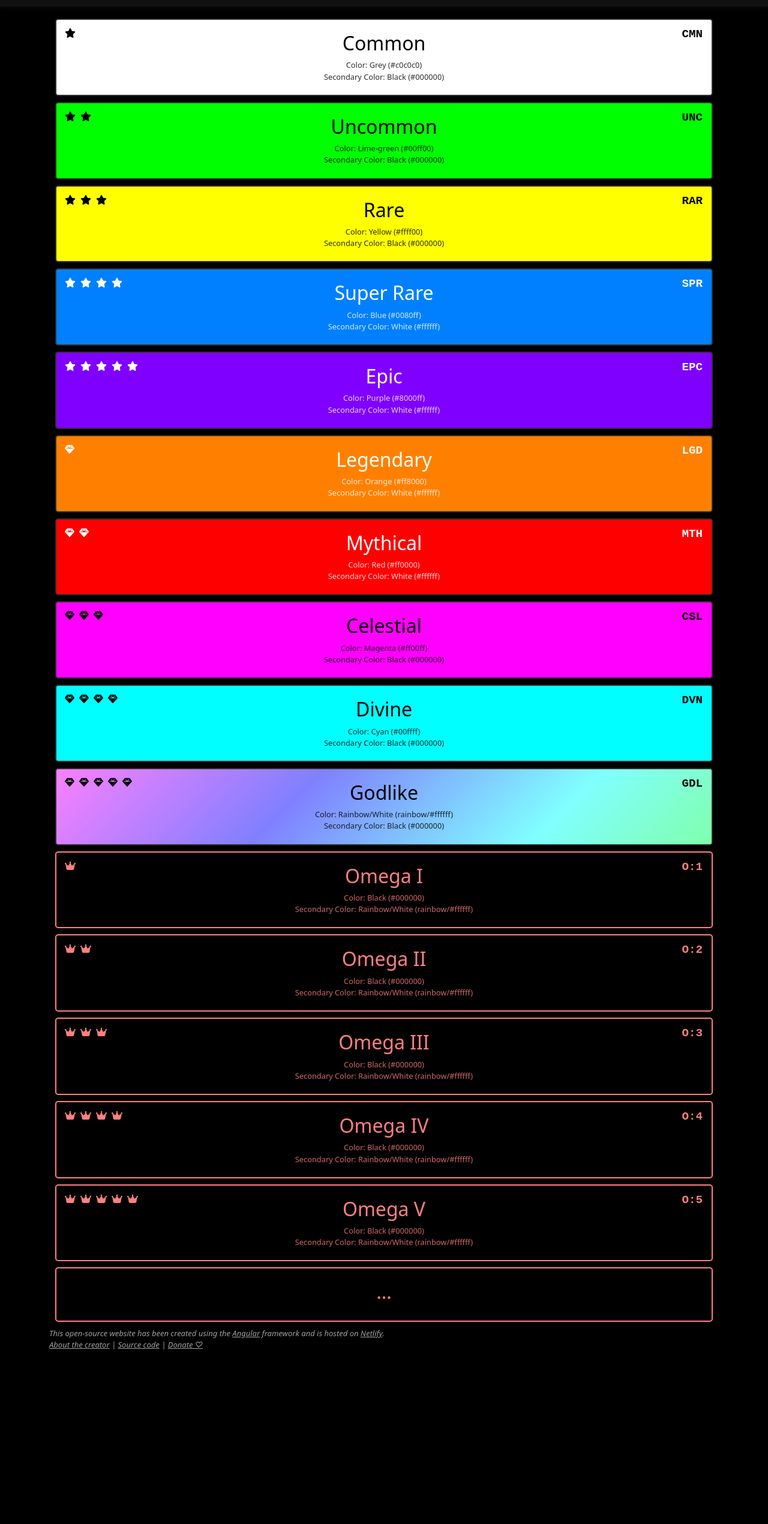
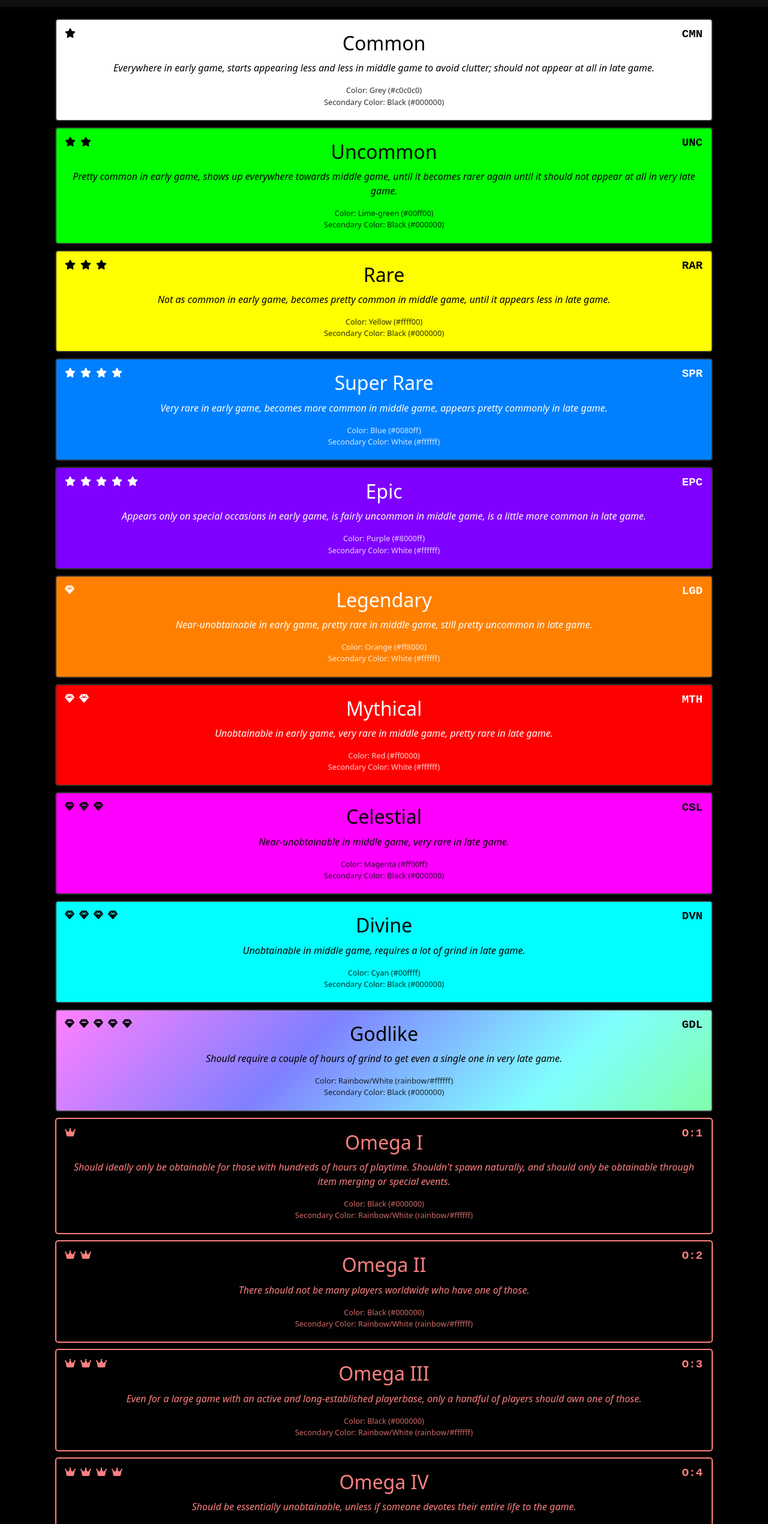
Before and after one commit to Ascyt/rarities, an Angular app: page /main in a window 1280 px wide. Shown: the part 66-2606 px from the top of the page at 60% size. Before the commit the page ends 2326 px from the top, so only its background shows below. Built offline with nearby package versions, Linux system fonts and the light colour scheme.

Commit message:
Added item descriptions

```diff
--- a/src/app/rarity-list/rarity-list.component.html
+++ b/src/app/rarity-list/rarity-list.component.html
@@ -13,12 +13,11 @@
 
         <h2>{{rarity.name}}</h2>
 
-        <div class="description">
+        <p class="description">{{rarity.description}}</p>
+
+        <div class="color-info">
             <span>Color: {{rarity.color}} ({{rarity.colorHex}})</span><br>
             <span>Secondary Color: {{rarity.secondaryColor}} ({{rarity.secondaryColorHex}})</span><br>
         </div>
     </li>
-    <li class="omega">
-        <h2>...</h2>
-    </li>
 </ul>
--- a/src/app/rarity-list/rarity-list.component.scss
+++ b/src/app/rarity-list/rarity-list.component.scss
@@ -14,10 +14,15 @@ li {
     border: 2px solid var(--back-mid);
     position: relative;
 }
-.description {
+.color-info {
     font-size: 0.8em;
     font-weight: normal;
     opacity: 0.825;
+}
+.description {
+    font-weight: normal;
+    margin-top: 10px;
+    font-style: italic;
 }
 .icons {
     position: absolute;
--- a/src/app/rarity-list/rarity-list.component.ts
+++ b/src/app/rarity-list/rarity-list.component.ts
@@ -14,6 +14,7 @@ interface Rarity {
   iconClass: any; // ['fas', 'star'] or ['fas', 'gem'] or ['fas', 'crown']. Not sure why type string[] doesn't work.
   iconAmount: number;
   abbreviation: string;
+  description: string|undefined;
 }
 @Component({
   selector: 'app-rarity-list',
@@ -28,20 +29,20 @@ export class RarityListComponent {
   }
 
   rarities: Rarity[] = [
-    {name: 'Common', color: 'Grey', colorHex: '#c0c0c0', secondaryColor:'Black', secondaryColorHex:'#000000', cssClass: 'common', iconClass: ['fas', 'star'], iconAmount: 1, abbreviation: 'CMN'},
-    {name: 'Uncommon', color: 'Lime-green', colorHex: '#00ff00', secondaryColor:'Black', secondaryColorHex:'#000000', cssClass: 'uncommon', iconClass: ['fas', 'star'], iconAmount: 2, abbreviation: 'UNC'},
-    {name: 'Rare', color: 'Yellow', colorHex: '#ffff00', secondaryColor:'Black', secondaryColorHex:'#000000', cssClass: 'rare', iconClass: ['fas', 'star'], iconAmount: 3, abbreviation: 'RAR'},
-    {name: 'Super Rare', color: 'Blue', colorHex: '#0080ff', secondaryColor:'White', secondaryColorHex:'#ffffff', cssClass: 'super-rare', iconClass: ['fas', 'star'], iconAmount: 4, abbreviation: 'SPR'},
-    {name: 'Epic', color: 'Purple', colorHex: '#8000ff', secondaryColor:'White', secondaryColorHex:'#ffffff', cssClass: 'epic', iconClass: ['fas', 'star'], iconAmount: 5, abbreviation: 'EPC'},
-    {name: 'Legendary', color: 'Orange', colorHex: '#ff8000', secondaryColor:'White', secondaryColorHex:'#ffffff', cssClass: 'legendary', iconClass: ['fas', 'gem'], iconAmount: 1, abbreviation: 'LGD'},
-    {name: 'Mythical', color: 'Red', colorHex: '#ff0000', secondaryColor:'White', secondaryColorHex:'#ffffff', cssClass: 'mythical', iconClass: ['fas', 'gem'], iconAmount: 2, abbreviation: 'MTH'},
-    {name: 'Celestial', color: 'Magenta', colorHex: '#ff00ff', secondaryColor:'Black', secondaryColorHex:'#000000', cssClass: 'celestial', iconClass: ['fas', 'gem'], iconAmount: 3, abbreviation: 'CSL'},
-    {name: 'Divine', color: 'Cyan', colorHex: '#00ffff', secondaryColor:'Black', secondaryColorHex:'#000000', cssClass: 'divine', iconClass: ['fas', 'gem'], iconAmount: 4, abbreviation: 'DVN'},
-    {name: 'Godlike', color: 'Rainbow/White', colorHex: 'rainbow/#ffffff', secondaryColor:'Black', secondaryColorHex:'#000000', cssClass: 'godlike', iconClass: ['fas', 'gem'], iconAmount: 5, abbreviation: 'GDL'},
-    {name: 'Omega I', color: 'Black', colorHex: '#000000', secondaryColor:'Rainbow/White', secondaryColorHex:'rainbow/#ffffff', cssClass: 'omega', iconClass: ['fas', 'crown'], iconAmount: 1, abbreviation: 'O:1'},
-    {name: 'Omega II', color: 'Black', colorHex: '#000000', secondaryColor:'Rainbow/White', secondaryColorHex:'rainbow/#ffffff', cssClass: 'omega', iconClass: ['fas', 'crown'], iconAmount: 2, abbreviation: 'O:2'},
-    {name: 'Omega III', color: 'Black', colorHex: '#000000', secondaryColor:'Rainbow/White', secondaryColorHex:'rainbow/#ffffff', cssClass: 'omega', iconClass: ['fas', 'crown'], iconAmount: 3, abbreviation: 'O:3'},
-    {name: 'Omega IV', color: 'Black', colorHex: '#000000', secondaryColor:'Rainbow/White', secondaryColorHex:'rainbow/#ffffff', cssClass: 'omega', iconClass: ['fas', 'crown'], iconAmount: 4, abbreviation: 'O:4'},
-    {name: 'Omega V', color: 'Black', colorHex: '#000000', secondaryColor:'Rainbow/White', secondaryColorHex:'rainbow/#ffffff', cssClass: 'omega', iconClass: ['fas', 'crown'], iconAmount: 5, abbreviation: 'O:5'},
+    {name: 'Common', color: 'Grey', colorHex: '#c0c0c0', secondaryColor:'Black', secondaryColorHex:'#000000', cssClass: 'common', iconClass: ['fas', 'star'], iconAmount: 1, abbreviation: 'CMN', description: 'Everywhere in early game, starts appearing less and less in middle game to avoid clutter; should not appear at all in late game.'},
+    {name: 'Uncommon', color: 'Lime-green', colorHex: '#00ff00', secondaryColor:'Black', secondaryColorHex:'#000000', cssClass: 'uncommon', iconClass: ['fas', 'star'], iconAmount: 2, abbreviation: 'UNC', description: 'Pretty common in early game, shows up everywhere towards middle game, until it becomes rarer again until it should not appear at all in very late game.'},
+    {name: 'Rare', color: 'Yellow', colorHex: '#ffff00', secondaryColor:'Black', secondaryColorHex:'#000000', cssClass: 'rare', iconClass: ['fas', 'star'], iconAmount: 3, abbreviation: 'RAR', description: 'Not as common in early game, becomes pretty common in middle game, until it appears less in late game.'},
+    {name: 'Super Rare', color: 'Blue', colorHex: '#0080ff', secondaryColor:'White', secondaryColorHex:'#ffffff', cssClass: 'super-rare', iconClass: ['fas', 'star'], iconAmount: 4, abbreviation: 'SPR', description: 'Very rare in early game, becomes more common in middle game, appears pretty commonly in late game.'},
+    {name: 'Epic', color: 'Purple', colorHex: '#8000ff', secondaryColor:'White', secondaryColorHex:'#ffffff', cssClass: 'epic', iconClass: ['fas', 'star'], iconAmount: 5, abbreviation: 'EPC', description: 'Appears only on special occasions in early game, is fairly uncommon in middle game, is a little more common in late game.'},
+    {name: 'Legendary', color: 'Orange', colorHex: '#ff8000', secondaryColor:'White', secondaryColorHex:'#ffffff', cssClass: 'legendary', iconClass: ['fas', 'gem'], iconAmount: 1, abbreviation: 'LGD', description: 'Near-unobtainable in early game, pretty rare in middle game, still pretty uncommon in late game.'},
+    {name: 'Mythical', color: 'Red', colorHex: '#ff0000', secondaryColor:'White', secondaryColorHex:'#ffffff', cssClass: 'mythical', iconClass: ['fas', 'gem'], iconAmount: 2, abbreviation: 'MTH', description: 'Unobtainable in early game, very rare in middle game, pretty rare in late game.'},
+    {name: 'Celestial', color: 'Magenta', colorHex: '#ff00ff', secondaryColor:'Black', secondaryColorHex:'#000000', cssClass: 'celestial', iconClass: ['fas', 'gem'], iconAmount: 3, abbreviation: 'CSL', description: 'Near-unobtainable in middle game, very rare in late game.'},
+    {name: 'Divine', color: 'Cyan', colorHex: '#00ffff', secondaryColor:'Black', secondaryColorHex:'#000000', cssClass: 'divine', iconClass: ['fas', 'gem'], iconAmount: 4, abbreviation: 'DVN', description: 'Unobtainable in middle game, requires a lot of grind in late game.'},
+    {name: 'Godlike', color: 'Rainbow/White', colorHex: 'rainbow/#ffffff', secondaryColor:'Black', secondaryColorHex:'#000000', cssClass: 'godlike', iconClass: ['fas', 'gem'], iconAmount: 5, abbreviation: 'GDL', description: 'Should require a couple of hours of grind to get even a single one in very late game.'},
+    {name: 'Omega I', color: 'Black', colorHex: '#000000', secondaryColor:'Rainbow/White', secondaryColorHex:'rainbow/#ffffff', cssClass: 'omega', iconClass: ['fas', 'crown'], iconAmount: 1, abbreviation: 'O:1', description: 'Should ideally only be obtainable for those with hundreds of hours of playtime. Shouldn\'t spawn naturally, and should only be obtainable through item merging or special events.'},
+    {name: 'Omega II', color: 'Black', colorHex: '#000000', secondaryColor:'Rainbow/White', secondaryColorHex:'rainbow/#ffffff', cssClass: 'omega', iconClass: ['fas', 'crown'], iconAmount: 2, abbreviation: 'O:2', description: 'There should not be many players worldwide who have one of those.'},
+    {name: 'Omega III', color: 'Black', colorHex: '#000000', secondaryColor:'Rainbow/White', secondaryColorHex:'rainbow/#ffffff', cssClass: 'omega', iconClass: ['fas', 'crown'], iconAmount: 3, abbreviation: 'O:3', description: 'Even for a large game with an active and long-established playerbase, only a handful of players should own one of those.'},
+    {name: 'Omega IV', color: 'Black', colorHex: '#000000', secondaryColor:'Rainbow/White', secondaryColorHex:'rainbow/#ffffff', cssClass: 'omega', iconClass: ['fas', 'crown'], iconAmount: 4, abbreviation: 'O:4', description: 'Should be essentially unobtainable, unless if someone devotes their entire life to the game.'},
+    {name: 'Omega V', color: 'Black', colorHex: '#000000', secondaryColor:'Rainbow/White', secondaryColorHex:'rainbow/#ffffff', cssClass: 'omega', iconClass: ['fas', 'crown'], iconAmount: 5, abbreviation: 'O:5', description: 'The theoretical last tier. Should ideally be more or less completely unobtainable.'},
   ];
 }
```
